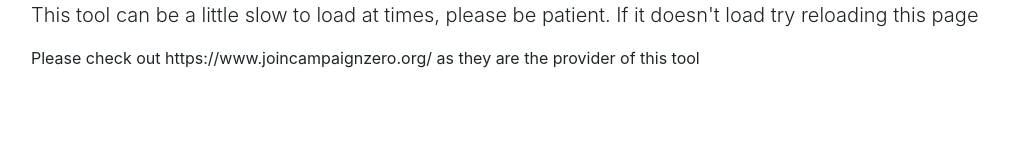
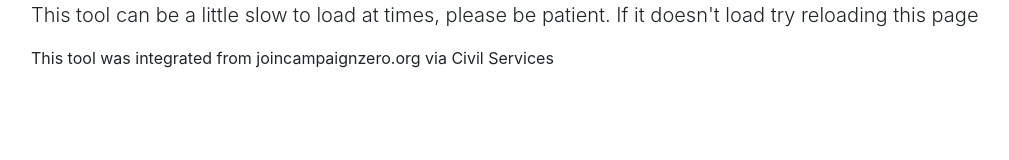
Before and after one commit to mxmlk/campaign-zero-widget-page, a plain HTML site: page index.html in a window 1280 px wide. Shown: the whole page, without its empty margins (54-1063 px from the left). Drawn offline with nearby package versions, Linux system fonts and the light colour scheme; a script that the page names is missing.

Commit message:
Update index.html

```diff
--- a/index.html
+++ b/index.html
@@ -24,7 +24,7 @@
     <p>
 
 
-      Please check out https://www.joincampaignzero.org/ as they are the provider of this tool
+      This tool was integrated from joincampaignzero.org via Civil Services
     </p>
   </div>
 </body>
```
